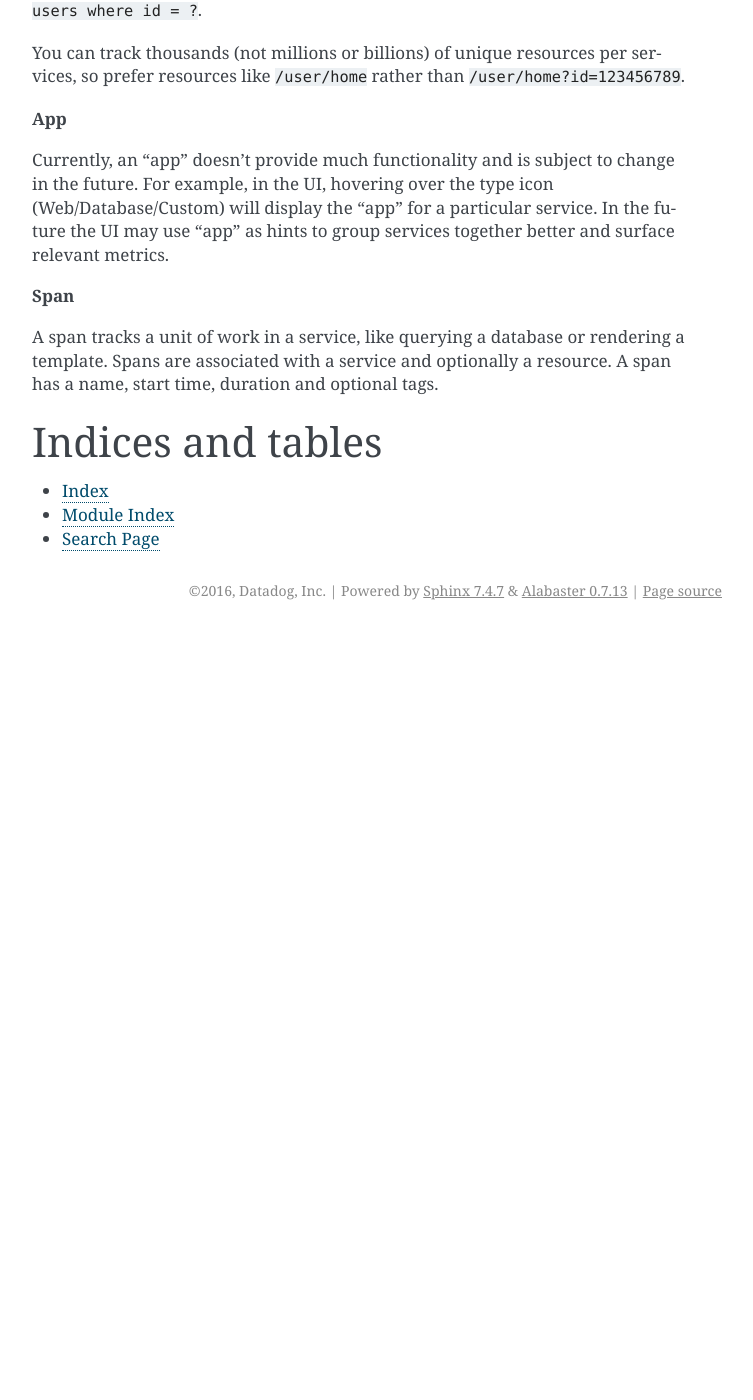
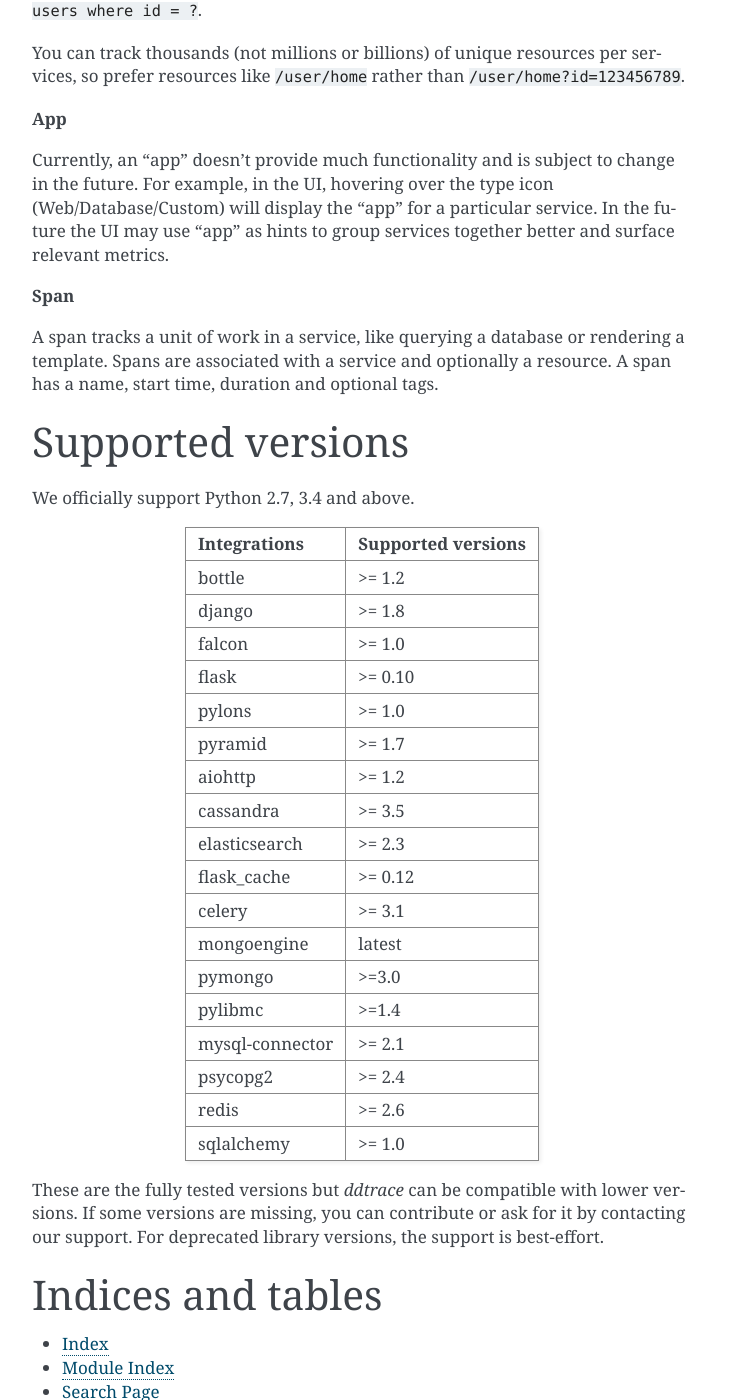
Before and after one commit to korniltsev-grafanista/pyroscope-python, a Sphinx documentation site: the page built from docs/index.rst, in a window 1280 px wide and 1400 px high, scrolled down 7359 px. Shown: the whole window, without its empty margins (388-1141 px from the left). Built offline with Sphinx 7.4.7, drawn with Linux system fonts in a browser that asks for light colours; before the commit the page ends 7989 px from its top, so only the background shows below that.

Commit message:
Add supported integrations versions to the doc
Upstream-Commit: 9b967254bfa6a64217e57c597651c255649ad2bf

```diff
--- a/docs/index.rst
+++ b/docs/index.rst
@@ -287,6 +287,55 @@
 rendering a template. Spans are associated with a service and optionally a
 resource. A span has a name, start time, duration and optional tags.
 
+Supported versions
+==================
+
+We officially support Python 2.7, 3.4 and above.
+
++-----------------+--------------------+
+| Integrations    | Supported versions |
++=================+====================+
+| bottle          | >= 1.2             |
++-----------------+--------------------+
+| django          | >= 1.8             |
++-----------------+--------------------+
+| falcon          | >= 1.0             |
++-----------------+--------------------+
+| flask           | >= 0.10            |
++-----------------+--------------------+
+| pylons          | >= 1.0             |
++-----------------+--------------------+
+| pyramid         | >= 1.7             |
++-----------------+--------------------+
+| aiohttp         | >= 1.2             |
++-----------------+--------------------+
+| cassandra       | >= 3.5             |
++-----------------+--------------------+
+| elasticsearch   | >= 2.3             |
++-----------------+--------------------+
+| flask_cache     | >= 0.12            |
++-----------------+--------------------+
+| celery          | >= 3.1             |
++-----------------+--------------------+
+| mongoengine     | latest             |
++-----------------+--------------------+
+| pymongo         | >=3.0              |
++-----------------+--------------------+
+| pylibmc         | >=1.4              |
++-----------------+--------------------+
+| mysql-connector | >= 2.1             |
++-----------------+--------------------+
+| psycopg2        | >= 2.4             |
++-----------------+--------------------+
+| redis           | >= 2.6             |
++-----------------+--------------------+
+| sqlalchemy      | >= 1.0             |
++-----------------+--------------------+
+
+These are the fully tested versions but `ddtrace` can be compatible with lower versions.
+If some versions are missing, you can contribute or ask for it by contacting our support.
+For deprecated library versions, the support is best-effort.
+
 Indices and tables
 ==================
 
```
